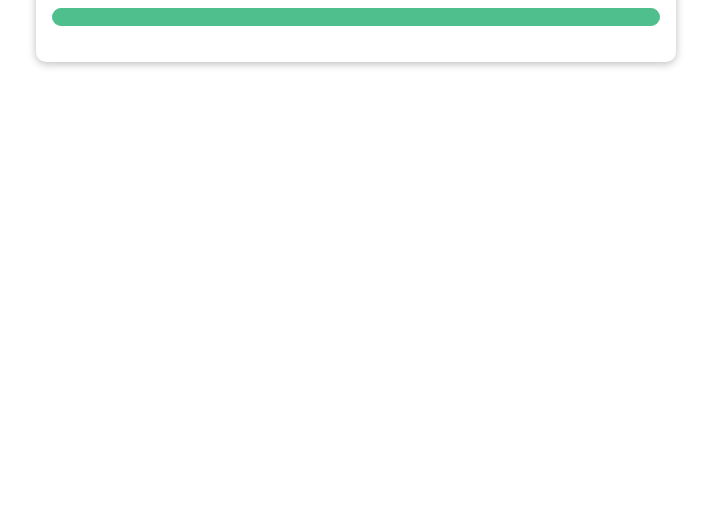
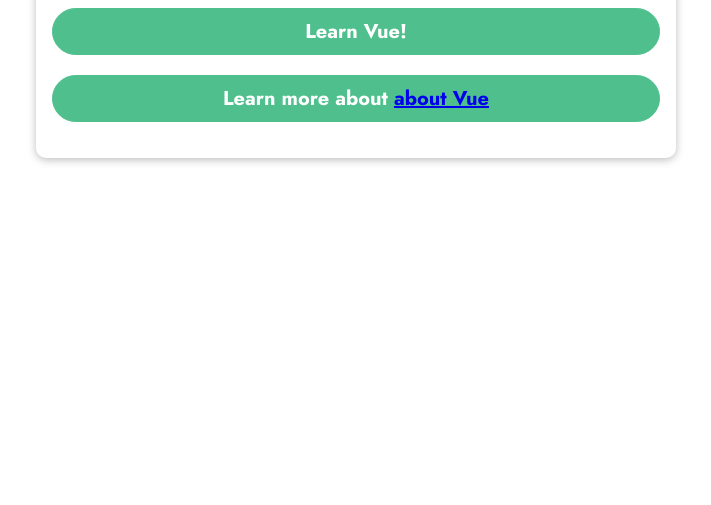
Before and after one commit to DanielJLaVista/vue-learning, a plain HTML site: page basics-01-starting-code/index.html in a window 1280 px wide. Shown: the part 295-800 px from the top of the page, without its empty margins (284-995 px from the left). Drawn offline with nearby package versions, Linux system fonts and the light colour scheme.

Commit message:
Finished lesson 17

```diff
--- a/basics-01-starting-code/app.js
+++ b/basics-01-starting-code/app.js
@@ -0,0 +1,20 @@
+const app = Vue.createApp({
+  data() {
+    return {
+      courseGoal: "Finish the course and learn Vue!",
+      vueLink: "https://vuejs.org/",
+    };
+  },
+  methods: {
+    outputGoal() {
+      const randomNumber = Math.random();
+      if (randomNumber < 0.5) {
+        return "Learn Vue!";
+      } else {
+        return "Master Vue!";
+      }
+    },
+  },
+});
+
+app.mount("#user-goal");
--- a/basics-01-starting-code/index.html
+++ b/basics-01-starting-code/index.html
@@ -18,7 +18,8 @@
     </header>
     <section id="user-goal">
       <h2>My Course Goal</h2>
-      <p></p>
+      <p>{{outputGoal()}}</p>
+      <p>Learn more about <a v-bind:href="vueLink">about Vue</a></p>
     </section>
   </body>
 </html>
```
Also changed, not shown: notes.js (added, +17 -0 lines).
